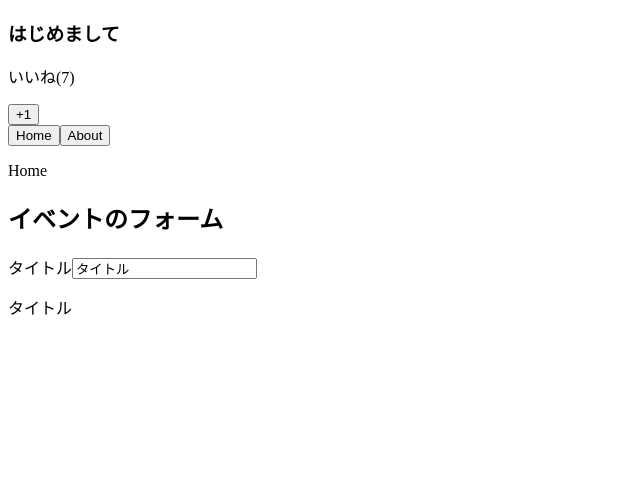
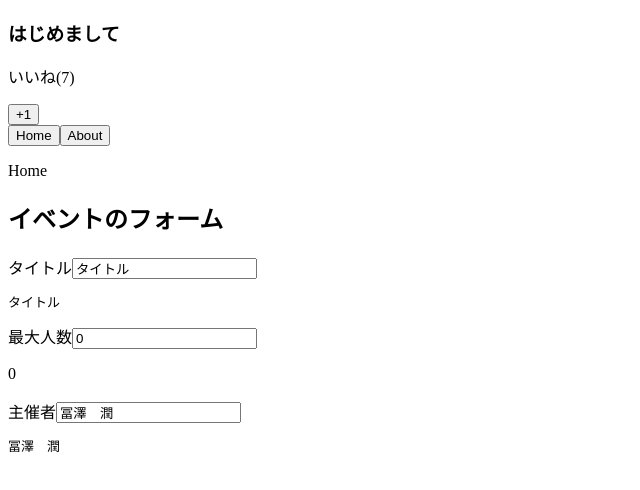
Before and after one commit to tomizawa0214/vue-sample, a Vue app in the folder udemy-vuejs-2/: page / in a window 1280 px wide. Shown: the top 490 px of the page, without its empty margins (0-640 px from the left). Built offline with nearby package versions, Linux system fonts and the light colour scheme.

Commit message:
.trim修飾子

```diff
--- a/udemy-vuejs-2/src/App.vue
+++ b/udemy-vuejs-2/src/App.vue
@@ -18,7 +18,21 @@
         type="text"
         v-model.lazy="eventData.title"
       >
-      <p>{{ eventData.title }}</p>
+      <pre>{{ eventData.title }}</pre>
+      <label for="maxNumber">最大人数</label>
+      <input
+        id="maxNumber"
+        type="number"
+        v-model.number="eventData.maxNumber"
+      >
+      <p>{{ eventData.maxNumber }}</p>
+      <label for="host">主催者</label>
+      <input
+        id="host"
+        type="text"
+        v-model.trim="eventData.host"
+      >
+      <pre>{{ eventData.host }}</pre>
     </div>
   </div>
 </template>
@@ -35,7 +49,9 @@
       number: 14,
       currentComponent: "Home",
       eventData: {
-        title: "タイトル"
+        title: "タイトル",
+        maxNumber: 0,
+        host: "冨澤　潤"
       }
     }
   },
```
